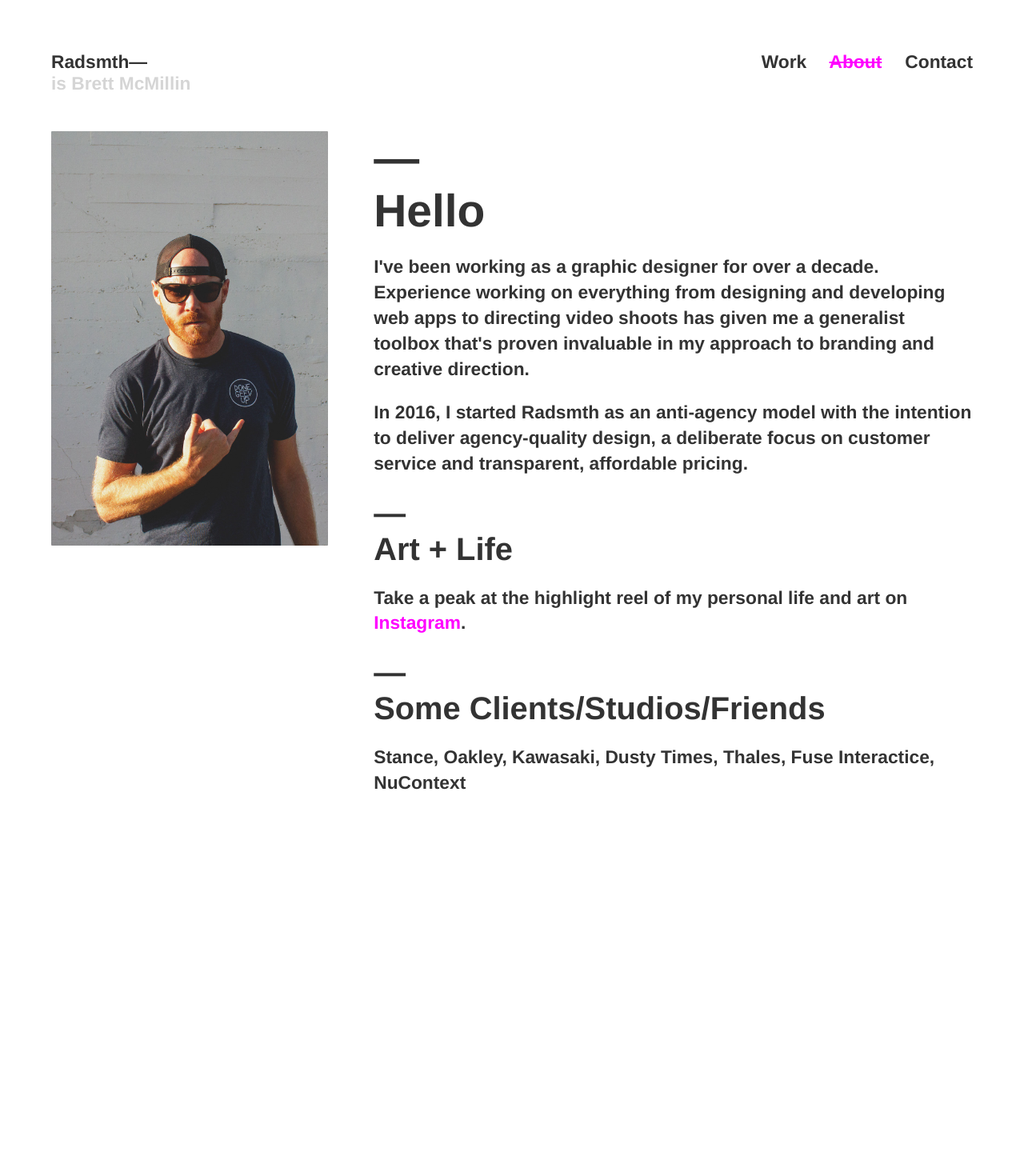
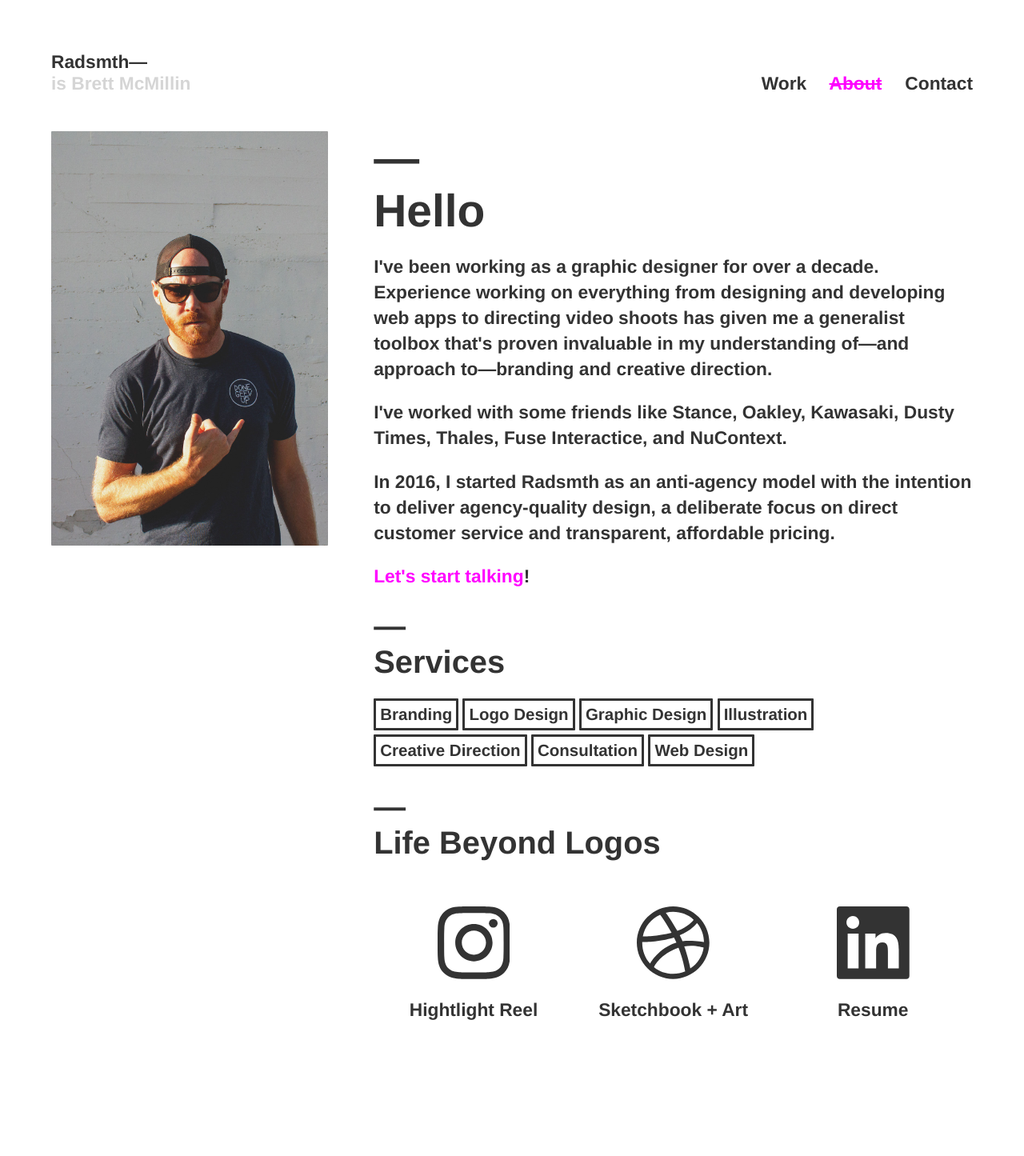
Before and after one commit to brettmcm/radsmth2022, a PHP site: page /about in a window 1280 px wide. Shown: the whole page at 80% size. Before the commit the page ends 987 px from the top, so only its background shows below. Run offline with PHP 8.4, Linux system fonts and the light colour scheme.

Commit message:
Updated About page

```diff
--- a/about/index.php
+++ b/about/index.php
@@ -17,14 +17,43 @@
             <img src="../lib/img/brett.jpg" class="portrait">
             <div class="copy">
                 <h2>&mdash;<br>Hello</h2>
-                <p>I've been working as a graphic designer for over a decade. Experience working on everything from designing and developing web apps to directing video shoots has given me a generalist toolbox that's proven invaluable in my approach to branding and creative direction.</p>
-                <p>In 2016, I started Radsmth as an anti-agency model with the intention to deliver agency-quality design, a deliberate focus on customer service and transparent, affordable pricing.</p>
+                <p>I've been working as a graphic designer for over a decade. Experience working on everything from designing and developing web apps to directing video shoots has given me a generalist toolbox that's proven invaluable in my understanding of—and approach to—branding and creative direction.</p>
+                <p>I've worked with some friends like Stance, Oakley, Kawasaki, Dusty Times, Thales, Fuse Interactice, and NuContext.</p>
+                <p>In 2016, I started Radsmth as an anti-agency model with the intention to deliver agency-quality design, a deliberate focus on direct customer service and transparent, affordable pricing.</p>
+                <p><a href="/contact">Let's start talking</a>!</p>
 
-                <h3>&mdash;<br>Art + Life</h3>
-                <p>Take a peak at the highlight reel of my personal life and art on <a href="http://www.instagram.com/vopka" target="_new">Instagram</a>.</p>
+                <h3>&mdash;<br>Services</h3>
+                <ul class="services">
+                    <li>Branding</li>
+                    <li>Logo Design</li>
+                    <li>Graphic Design</li>
+                    <li>Illustration</li>
+                    <li>Creative Direction</li>
+                    <li>Consultation</li>
+                    <li>Web Design</li>
+                </ul>
 
-                <h3>&mdash;<br>Some Clients/Studios/Friends</h3>
-                <p>Stance, Oakley, Kawasaki, Dusty Times, Thales, Fuse Interactice, NuContext</p>
+                <h3>&mdash;<br>Life Beyond Logos</h3>
+                <ul>
+                    <li>
+                        <a href="http://www.instagram.com/vopka" class="inverted">
+                            <svg xmlns="http://www.w3.org/2000/svg" viewBox="0 0 24 24"><title>The Hightlight Reel</title><g><path d="M12,2.162c3.204,0,3.584,0.012,4.849,0.07c1.366,0.062,2.633,0.336,3.608,1.311 c0.975,0.975,1.249,2.242,1.311,3.608c0.058,1.265,0.07,1.645,0.07,4.849s-0.012,3.584-0.07,4.849 c-0.062,1.366-0.336,2.633-1.311,3.608c-0.975,0.975-2.242,1.249-3.608,1.311c-1.265,0.058-1.645,0.07-4.849,0.07 s-3.584-0.012-4.849-0.07c-1.366-0.062-2.633-0.336-3.608-1.311c-0.975-0.975-1.249-2.242-1.311-3.608 c-0.058-1.265-0.07-1.645-0.07-4.849s0.012-3.584,0.07-4.849c0.062-1.366,0.336-2.633,1.311-3.608 c0.975-0.975,2.242-1.249,3.608-1.311C8.416,2.174,8.796,2.162,12,2.162 M12,0C8.741,0,8.332,0.014,7.052,0.072 c-1.95,0.089-3.663,0.567-5.038,1.942C0.639,3.389,0.161,5.102,0.072,7.052C0.014,8.332,0,8.741,0,12 c0,3.259,0.014,3.668,0.072,4.948c0.089,1.95,0.567,3.663,1.942,5.038c1.375,1.375,3.088,1.853,5.038,1.942 C8.332,23.986,8.741,24,12,24s3.668-0.014,4.948-0.072c1.95-0.089,3.663-0.567,5.038-1.942c1.375-1.375,1.853-3.088,1.942-5.038 C23.986,15.668,24,15.259,24,12s-0.014-3.668-0.072-4.948c-0.089-1.95-0.567-3.663-1.942-5.038 c-1.375-1.375-3.088-1.853-5.038-1.942C15.668,0.014,15.259,0,12,0L12,0z"></path> <path d="M12,5.838c-3.403,0-6.162,2.759-6.162,6.162S8.597,18.162,12,18.162s6.162-2.759,6.162-6.162 S15.403,5.838,12,5.838z M12,16c-2.209,0-4-1.791-4-4s1.791-4,4-4s4,1.791,4,4S14.209,16,12,16z"></path> <circle cx="18.406" cy="5.594" r="1.44"></circle></g></svg>
+                            <p>Hightlight Reel</p>
+                        </a>
+                    </li>
+                    <li>
+                        <a href="http://www.dribbble.com/brettmcm" class="inverted">
+                            <svg xmlns="http://www.w3.org/2000/svg" viewBox="0 0 24 24"><title>The Sketchbook</title><g><path fill-rule="evenodd" clip-rule="evenodd" d="M12,24C5.4,24,0,18.6,0,12S5.4,0,12,0s12,5.4,12,12S18.6,24,12,24z M22.1,13.6c-0.4-0.1-3.2-1-6.4-0.4c1.3,3.7,1.9,6.7,2,7.3C20,19,21.7,16.5,22.1,13.6z M16,21.5c-0.2-0.9-0.7-4-2.2-7.8 c0,0,0,0-0.1,0c-5.8,2-7.9,6-8,6.4c1.7,1.4,3.9,2.2,6.3,2.2C13.4,22.3,14.8,22,16,21.5z M4.4,18.9c0.2-0.4,3-5.1,8.3-6.8 c0.1,0,0.3-0.1,0.4-0.1c-0.3-0.6-0.5-1.2-0.8-1.7c-5.1,1.5-10.1,1.5-10.5,1.5c0,0.1,0,0.2,0,0.3C1.8,14.6,2.7,17.1,4.4,18.9z M2,9.9 c0.5,0,4.7,0,9.5-1.2c-1.7-3-3.5-5.6-3.8-5.9C4.8,4.1,2.6,6.7,2,9.9z M9.6,2.1c0.3,0.4,2.1,2.9,3.8,6c3.6-1.4,5.2-3.4,5.4-3.7 C17,2.7,14.6,1.8,12,1.8C11.2,1.8,10.4,1.9,9.6,2.1z M19.9,5.5c-0.2,0.3-1.9,2.5-5.7,4c0.2,0.5,0.5,1,0.7,1.5 c0.1,0.2,0.1,0.4,0.2,0.5c3.4-0.4,6.8,0.3,7.1,0.3C22.2,9.5,21.4,7.3,19.9,5.5z"></path></g></svg>
+                            <p>Sketchbook + Art</p>
+                        </a>
+                    </li>
+                    <li>
+                        <a href="http://www.dribbble.com/brettmcm" class="inverted">
+                            <svg xmlns="http://www.w3.org/2000/svg" viewBox="0 0 24 24"><title>My Resume</title><g><path d="M23,0H1C0.4,0,0,0.4,0,1v22c0,0.6,0.4,1,1,1h22c0.6,0,1-0.4,1-1V1C24,0.4,23.6,0,23,0z M7.1,20.5H3.6V9h3.6 V20.5z M5.3,7.4c-1.1,0-2.1-0.9-2.1-2.1c0-1.1,0.9-2.1,2.1-2.1c1.1,0,2.1,0.9,2.1,2.1C7.4,6.5,6.5,7.4,5.3,7.4z M20.5,20.5h-3.6 v-5.6c0-1.3,0-3-1.8-3c-1.9,0-2.1,1.4-2.1,2.9v5.7H9.4V9h3.4v1.6h0c0.5-0.9,1.6-1.8,3.4-1.8c3.6,0,4.3,2.4,4.3,5.5V20.5z"></path></g></svg>
+                            <p>Resume</p>
+                        </a>
+                    </li>
+                </ul>
 
             </div>
         </div>
--- a/lib/css/app.css
+++ b/lib/css/app.css
@@ -91,7 +91,7 @@ img {
 header {
   display: flex;
   justify-content: flex-end;
-  align-items: flex-start;
+  align-items: flex-end;
   width: 100%;
   z-index: 10;
   pointer-events: none;
@@ -102,6 +102,7 @@ header a {
 header .name {
   margin-right: auto;
   font-size: 1.25em;
+  z-index: 20;
 }
 header a.on {
   text-decoration: line-through;
@@ -118,7 +119,7 @@ header nav {
   width: 100%;
   height: calc(var(--vh, 1vh) * 100);
   background: #f9f9f9;
-  z-index: 20;
+  z-index: 15;
   display: flex;
   flex-direction: column;
   justify-content: center;
--- a/lib/css/pages/about.css
+++ b/lib/css/pages/about.css
@@ -12,22 +12,54 @@ h2 {
   height: 110vw;
   object-fit: cover;
 }
-.layout ol {
-  padding-inline-start: 2.5em;
+
+ul {
+  display: flex;
+  flex-direction: row;
+  align-items: flex-start;
+  justify-content: space-between;
+  padding: 0;
+  margin: 2em 0;
 }
-.layout ol li {
-  font-size: 1.75em;
+ul li {
+  display: flex;
+  justify-content: center;
+  align-items: center;
+  list-style: none;
+  padding: 0.5em;
 }
-
-.cards {
+ul li a {
   display: flex;
-  justify-content: space-between;
-  align-items: stretch;
+  justify-content: center;
+  align-items: center;
+  flex-direction: column;
 }
-.cards div {
-  width: 33%;
-  border: 1px solid black;
+ul li a svg {
+  width: 40%;
+  fill: #333;
+}
+ul li a p {
+  text-align: center;
+  margin-bottom: 0;
+}
+ul li a:hover svg {
+  fill: fuchsia;
+}
+ul.services {
+  justify-content: flex-start;
+  flex-wrap: wrap;
+  margin: 1em 0;
+}
+ul.services li {
+  padding: 0.25em;
+  border: 3px solid #333;
   border-radius: 1px;
+  white-space: nowrap;
+  font-size: 0.9em;
+  margin-bottom: 0.25em;
+}
+ul.services li:not(:last-child) {
+  margin-right: 0.25em;
 }
 
 @media only screen and (min-width: 600px) {
--- a/lib/scss/components/_header.scss
+++ b/lib/scss/components/_header.scss
@@ -1,7 +1,7 @@
 header {
     display: flex;
     justify-content: flex-end;
-    align-items: flex-start;
+    align-items: flex-end;
     width: 100%;
     z-index:10;
     pointer-events: none;
@@ -11,6 +11,7 @@ header {
     .name {
         margin-right: auto;
         font-size: 1.25em;
+        z-index:20;
     }
     a.on { text-decoration: line-through; color: $primary;}
     a.active {
@@ -24,7 +25,7 @@ header {
         width: 100%;
         height: calc(var(--vh, 1vh) * 100);
         background: $background;
-        z-index: 20;
+        z-index: 15;
         display: flex;
         flex-direction: column;
         justify-content: center;
```
Also changed, not shown: lib/scss/pages/about.scss (+45 -13 lines), 2 other files.
